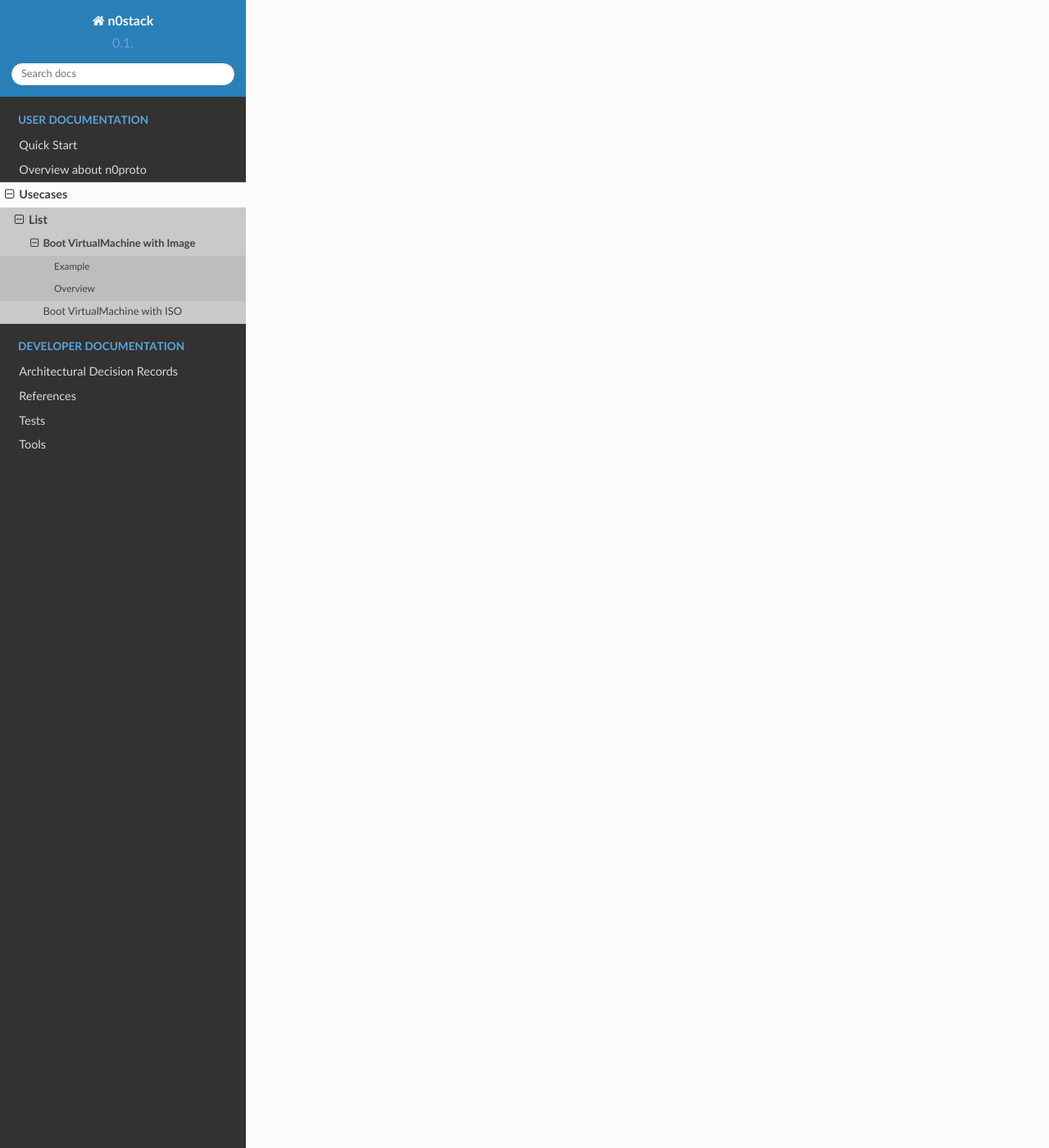
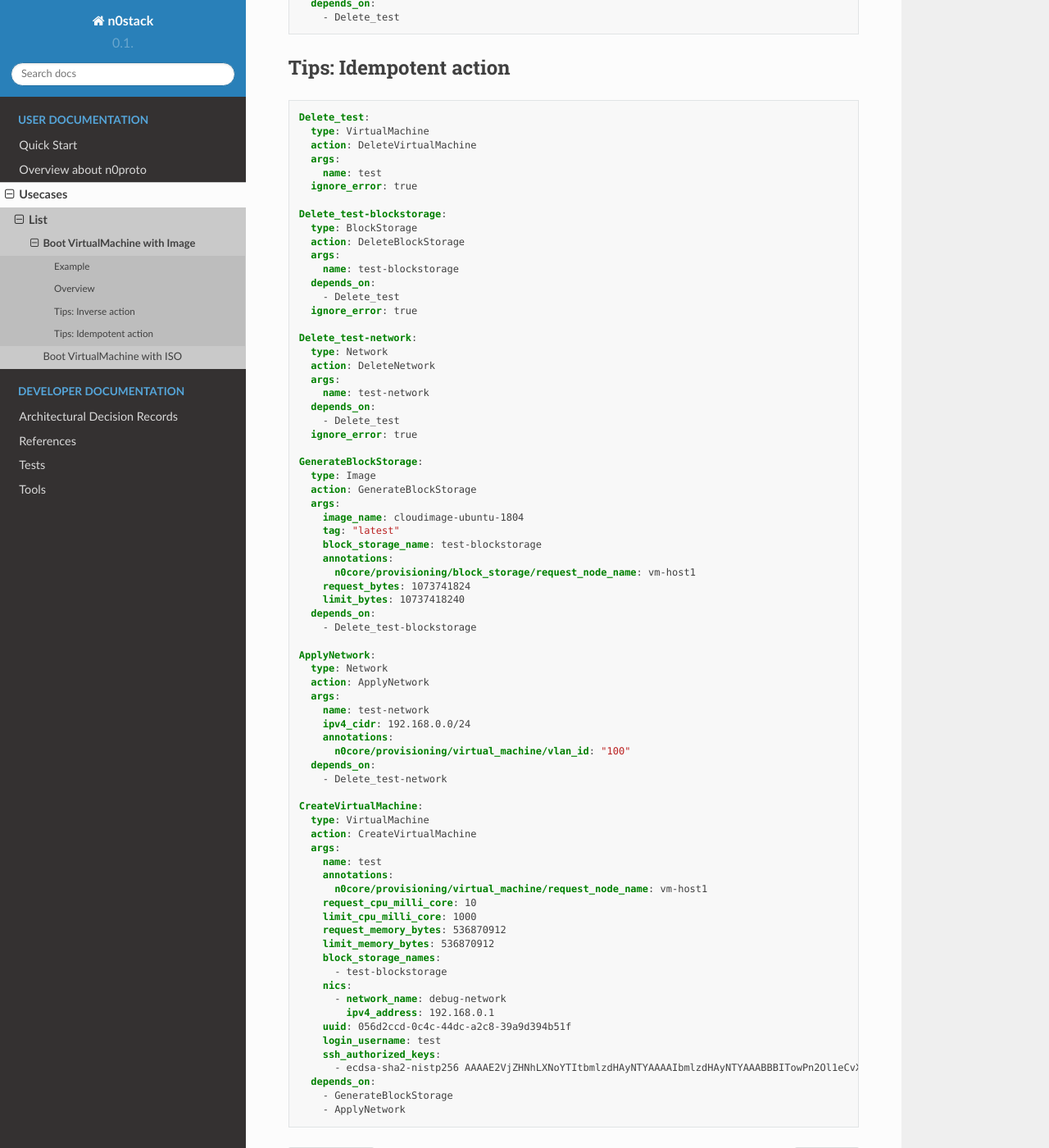
Before and after one commit to n0stack/n0stack, a Sphinx documentation site: the page built from docs/user/usecases/boot_vm_with_image.md, in a window 1280 px wide and 1400 px high, scrolled down 2475 px. Shown: the whole window at 82% size. Built offline with Sphinx 7.4.7 and the Read the Docs theme 2.0.0, drawn with Linux system fonts in a browser that asks for light colours; the version number is read from the project's files by our own code; some of the changed text lies outside the part shown.

Commit message:
add tips on boot vm with image

````diff
--- a/docs/user/usecases/boot_vm_with_image.md
+++ b/docs/user/usecases/boot_vm_with_image.md
@@ -55,7 +55,6 @@ CreateVirtualMachine:
 n0cli --api-endpoint=$api_ip:20180 do $path_of_previous_yaml
 ```
 
-
 ## Overview
 
 - Image から BlockStorage を生成する
@@ -84,3 +83,107 @@ n0cli --api-endpoint=$api_ip:20180 do $path_of_previous_yaml
         - この場合、作成した Network に `192.168.0.1` で接続することを宣言している
     - `uuid` は `uuidgen` などで適宜生成すること
     - 使っているゲストOSイメージが cloud-init に対応していた場合、`nics`で指定したIP、`login_username`で指定したユーザ、`ssh_authorized_keys`で指定したSSH公開鍵が設定される
+
+## Tips: Inverse action
+
+```yaml
+Delete_test:
+  type: VirtualMachine
+  action: DeleteVirtualMachine
+  args:
+    name: test
+
+Delete_test-blockstorage:
+  type: BlockStorage
+  action: DeleteBlockStorage
+  args:
+    name: test-blockstorage
+  depends_on:
+    - Delete_test
+
+Delete_test-network:
+  type: Network
+  action: DeleteNetwork
+  args:
+    name: test-network
+  depends_on:
+    - Delete_test
+```
+
+## Tips: Idempotent action
+
+```yaml
+Delete_test:
+  type: VirtualMachine
+  action: DeleteVirtualMachine
+  args:
+    name: test
+  ignore_error: true
+
+Delete_test-blockstorage:
+  type: BlockStorage
+  action: DeleteBlockStorage
+  args:
+    name: test-blockstorage
+  depends_on:
+    - Delete_test
+  ignore_error: true
+
+Delete_test-network:
+  type: Network
+  action: DeleteNetwork
+  args:
+    name: test-network
+  depends_on:
+    - Delete_test
+  ignore_error: true
+
+GenerateBlockStorage:
+  type: Image
+  action: GenerateBlockStorage
+  args:
+    image_name: cloudimage-ubuntu-1804
+    tag: "latest"
+    block_storage_name: test-blockstorage
+    annotations:
+      n0core/provisioning/block_storage/request_node_name: vm-host1
+    request_bytes: 1073741824
+    limit_bytes: 10737418240
+  depends_on:
+    - Delete_test-blockstorage
+
+ApplyNetwork:
+  type: Network
+  action: ApplyNetwork
+  args:
+    name: test-network
+    ipv4_cidr: 192.168.0.0/24
+    annotations:
+      n0core/provisioning/virtual_machine/vlan_id: "100"
+  depends_on:
+    - Delete_test-network
+
+CreateVirtualMachine:
+  type: VirtualMachine
+  action: CreateVirtualMachine
+  args:
+    name: test
+    annotations:
+      n0core/provisioning/virtual_machine/request_node_name: vm-host1
+    request_cpu_milli_core: 10
+    limit_cpu_milli_core: 1000
+    request_memory_bytes: 536870912
+    limit_memory_bytes: 536870912
+    block_storage_names:
+      - test-blockstorage
+    nics:
+      - network_name: debug-network
+        ipv4_address: 192.168.0.1
+    uuid: 056d2ccd-0c4c-44dc-a2c8-39a9d394b51f
+    login_username: test
+    ssh_authorized_keys:
+      - ecdsa-sha2-nistp256 AAAAE2VjZHNhLXNoYTItbmlzdHAyNTYAAAAIbmlzdHAyNTYAAABBBITowPn2Ol1eCvXN5XV+Lb6jfXzgDbXyEdtayadDUJtFrcN2m2mjC1B20VBAoJcZtSYkmjrllS06Q26Te5sTYvE= testkey
+  depends_on:
+    - GenerateBlockStorage
+    - ApplyNetwork
+```
````
